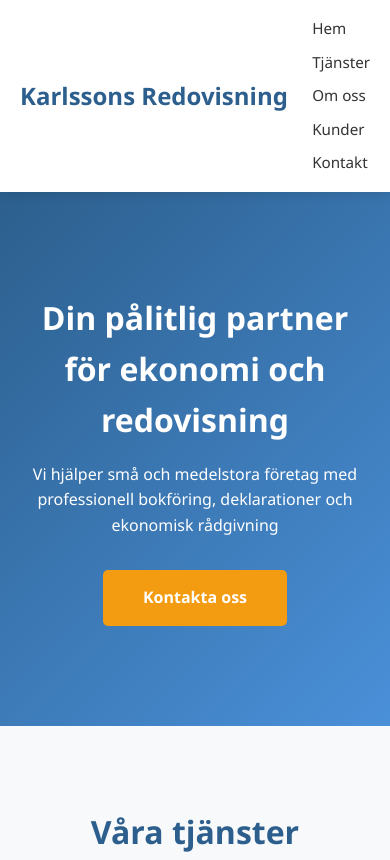
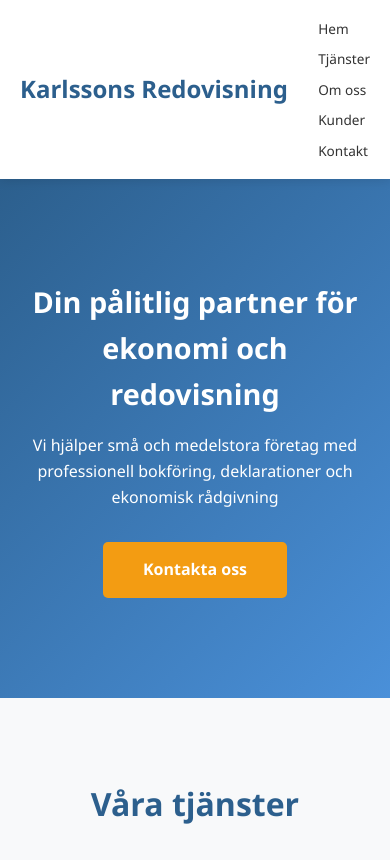
Before and after one commit to burmanaizer67/Karlssonsredovisning, a plain HTML site: page index.html in a window 390 px wide. Shown: the top 860 px of the page. Drawn offline with Linux system fonts and the light colour scheme.

Commit message:
Aggressiv mobile menu fix: mindre text, mindre gap, tvinga cache

```diff
--- a/index.html
+++ b/index.html
@@ -5,7 +5,7 @@
     <meta name="viewport" content="width=device-width, initial-scale=1.0">
     <meta name="description" content="Karlssons Redovisning - Professionell bokföring och deklarationer för små och medelstora företag">
     <title>Karlssons Redovisning - Bokföring & Deklarationer</title>
-    <link rel="stylesheet" href="styles.css">
+    <link rel="stylesheet" href="styles.css?v=2">
 </head>
 <body>
     <header>
--- a/styles.css
+++ b/styles.css
@@ -389,15 +389,16 @@ footer {
 @media (max-width: 768px) {
     .nav-menu {
         flex-direction: column;
-        gap: 0.5rem;
+        gap: 0.3rem;
     }
 
     .nav-menu a {
-        font-size: 0.95rem;
+        font-size: 0.85rem;
+        padding: 0.5rem 0;
     }
 
     .hero-content h2 {
-        font-size: 2rem;
+        font-size: 1.8rem;
     }
 
     .hero-content p {
```
